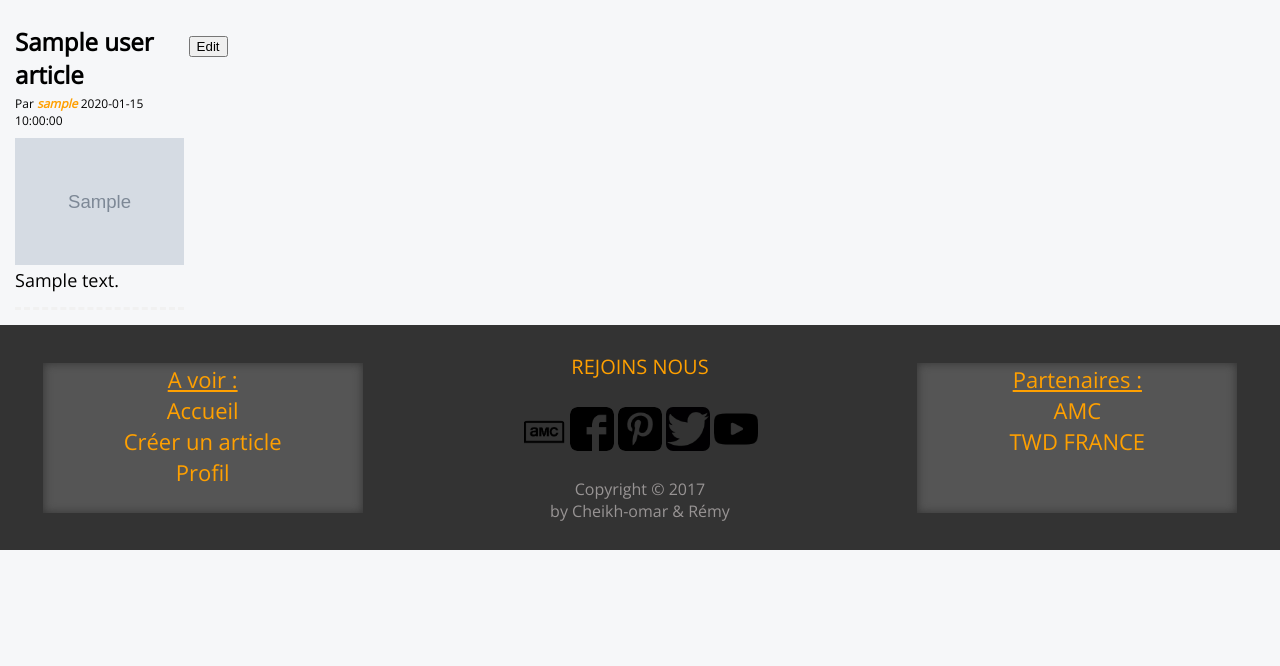
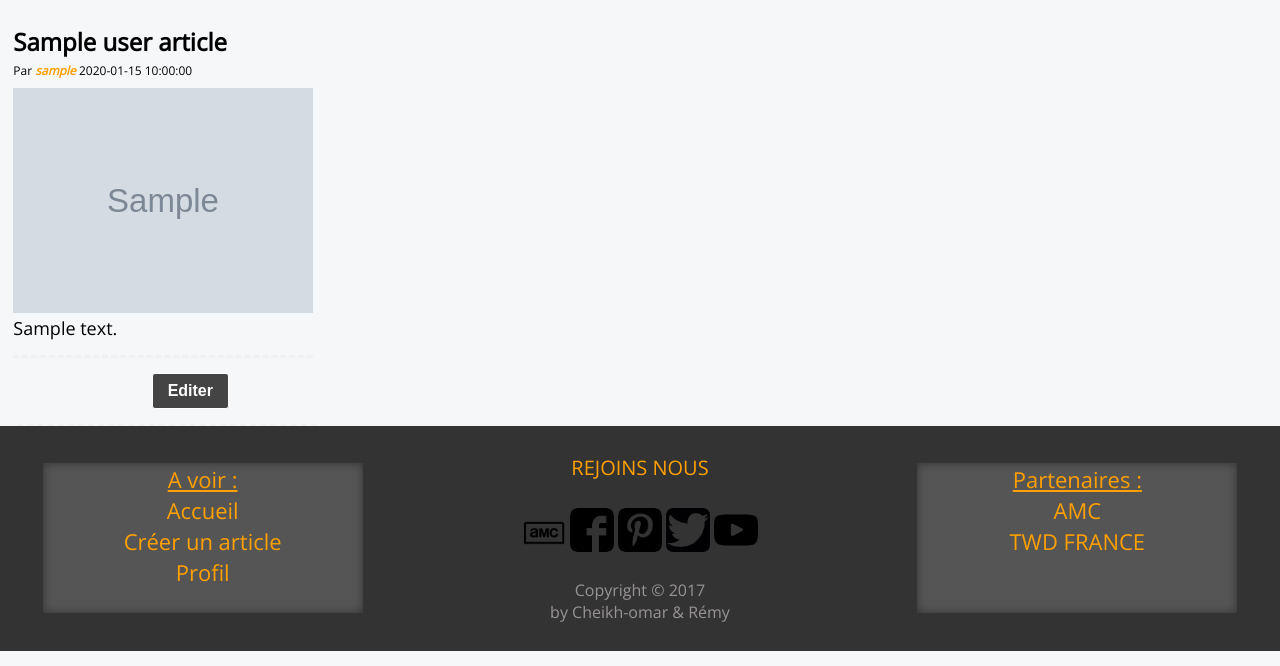
Before and after one commit to remy-peyre/my_blog, a PHP site: template views/edit_article.html.twig in a window 1280 px wide. Shown: the part 75-741 px from the top of the page. Run offline with PHP 8.4, Linux system fonts and the light colour scheme; the template is opened without the code that fills it: most values are stand-ins (such as "Sample title", 1, 10 or a date in 2020); grey boxes marked "Sample" are stand-in pictures; some libraries are stand-ins or nearby versions.

Commit message:
all views for EDIT_ARTICLE DONE

```diff
--- a/views/edit_article.html.twig
+++ b/views/edit_article.html.twig
@@ -1,23 +1,25 @@
 {% extends 'layout.html.twig' %}
 {% block content %}
-        <section>
+        <section class="edit_article">
             {% for article in userArticles %}
-                <article class="content_article">
+                <article class="content_article without_bottom">
                     <h2> {{ article['title'] }} </h2>
                     <p class="date_article">Par <span class="custom_name">{{ username }} </span>{{ article['date'] }}</p>
                     {% set img = article['image'] %}
-                    <img class="size_img_article" src="{{ img }}" alt="{{ title }}">
+                    <img class="size_img_article position_tablet_edit" src="{{ img }}" alt="{{ title }}">
                     <p class="text_article">{{ article['content'] |raw | raw}}</p>
                 </article>
-                <button class="edit_article_button">Edit</button>
+                <div class="area_button">
+                    <button class="edit_article_button">Editer</button>
                     <form class="form_edit_article" id="{{ article['id'] }}" action="?action=edit_article" enctype="multipart/form-data" method="POST">
                         <input type="text" name="article_title" value="{{ article['title'] }}"><br>
                         <input type="file" id="image" name="article_image"><br>
                         <textarea class="ckeditor" name="editor">{{ article['content'] |raw | raw}}</textarea><br>
                         <input type="text" class="none" name="article_id" value="{{ article['id'] }}">
                         <input type="text" class="none" name="article_old_image" value="{{ article['image'] }}">
-                    <input type="submit" value="Modifié">
+                        <input type="submit" value="MODIFIER">
                     </form>
+                </div>
             {% endfor %}
         </section>
 {% endblock %}
--- a/web/style/style.css
+++ b/web/style/style.css
@@ -313,9 +313,6 @@ input::placeholder {
 	margin-top: 20px;
 }
 
-
-
-
 /*----------------*/
 /*--- ACCUEIL ----*/
 /*----------------*/
@@ -456,9 +453,9 @@ input::placeholder {
 	font-weight:normal;
 }
 
-/*----------------*/
-/*-- EDIT-ARTIC --*/
-/*----------------*/
+/*------------------*/
+/*-- EDIT-ARTICLE --*/
+/*------------------*/
 .content_article{
 	width: 80%;
 	margin: 15px 10% 15px 10%;
@@ -493,7 +490,43 @@ input::placeholder {
 }
 .form_edit_article{
 	display: none;
+	padding-top: 15px;
 }
+/*---- Button ----*/
+.edit_article_button{
+	margin-left: 35%;
+	background-color: #444444;
+	border-radius: 3px;
+	color: #ffffff;
+	font-size: 12px;
+	font-weight: bold;
+	line-height: 16px;
+	padding: 8px 15px;
+	border: 1px solid;
+}
+.area_button{
+	border-bottom: 2px dashed #f1f1f1 !important;
+	padding-bottom: 15px;
+	width: 80%;
+	margin-left: 10%;
+}
+.form_edit_article input[type=text]{
+	width: 100%;
+	height: 22px;
+}
+.form_edit_article input[type=file]{
+	padding-top: 10px;
+	margin-bottom: 10px;
+}
+.form_edit_article input[type=submit]{
+	margin-left: 35%;
+	background-color: #216288;
+	border: 1px solid #17445e;
+	padding: 5px 15px 5px 15px;
+	color: #ffffff;
+}
+
+
 /*----------------*/
 /*---- ARTICLE ---*/
 /*----------------*/
@@ -517,9 +550,9 @@ input::placeholder {
 }
 
 
-/*----------------*/
-/*---- READ-ARTICLE ---*/
-/*----------------*/
+/*----------------------*/
+/*---- READ-ARTICLE ----*/
+/*----------------------*/
 .read-articles{
 	display: none;
 	/*margin-left: 5%;*/
@@ -847,6 +880,31 @@ input::placeholder {
 		font-size: 18px;
 	}
 
+	/*--------------------/
+	/---- EDIT-ARTICL ----/
+	/--------------------*/
+	.position_tablet_edit{
+		margin-left: 30%;
+	}
+
+	/*---- Button ----*/
+	.edit_article_button {
+		margin-left: 45%;
+		font-size: 16px;
+		height: 36px;
+	}
+	.area_button {
+		width: 90%;
+		margin-left: 5%;
+	}
+	.form_edit_article input[type=submit] {
+		margin-left: 45%;
+	}
+	.form_edit_article input[type=submit] {
+		margin-left: 45%;
+		font-size: 16px;
+		height: 36px;
+	}
 
 	/*------------------*/
 	/*----- PROFIL -----*/
@@ -888,6 +946,7 @@ input::placeholder {
 		margin-bottom: 4px;
 		font-size: 16px;
 	}
+
 
 	/*--------------------*/
 	/*----- READ-ART -----*/
@@ -1137,6 +1196,22 @@ input::placeholder {
 		font-size: 22px;
 	}
 
+	/*----------------------*/
+	/*------ EDIT ART ------*/
+	/*----------------------*/
+	.without_bottom{
+		width: 90%;
+	}
+	.position_tablet_edit{
+		margin-left: 0;
+	}
+	/*---- Button ----*/
+	.form_edit_article input[type=text] {
+		font-size: 18px;
+	}
+
+
+
 	/*--------------------*/
 	/*------ PROFIL ------*/
 	/*--------------------*/
```
Also changed, not shown: views/home.html.twig (+0 -45 lines). Lines whose indentation alone changed are shown as unchanged.
